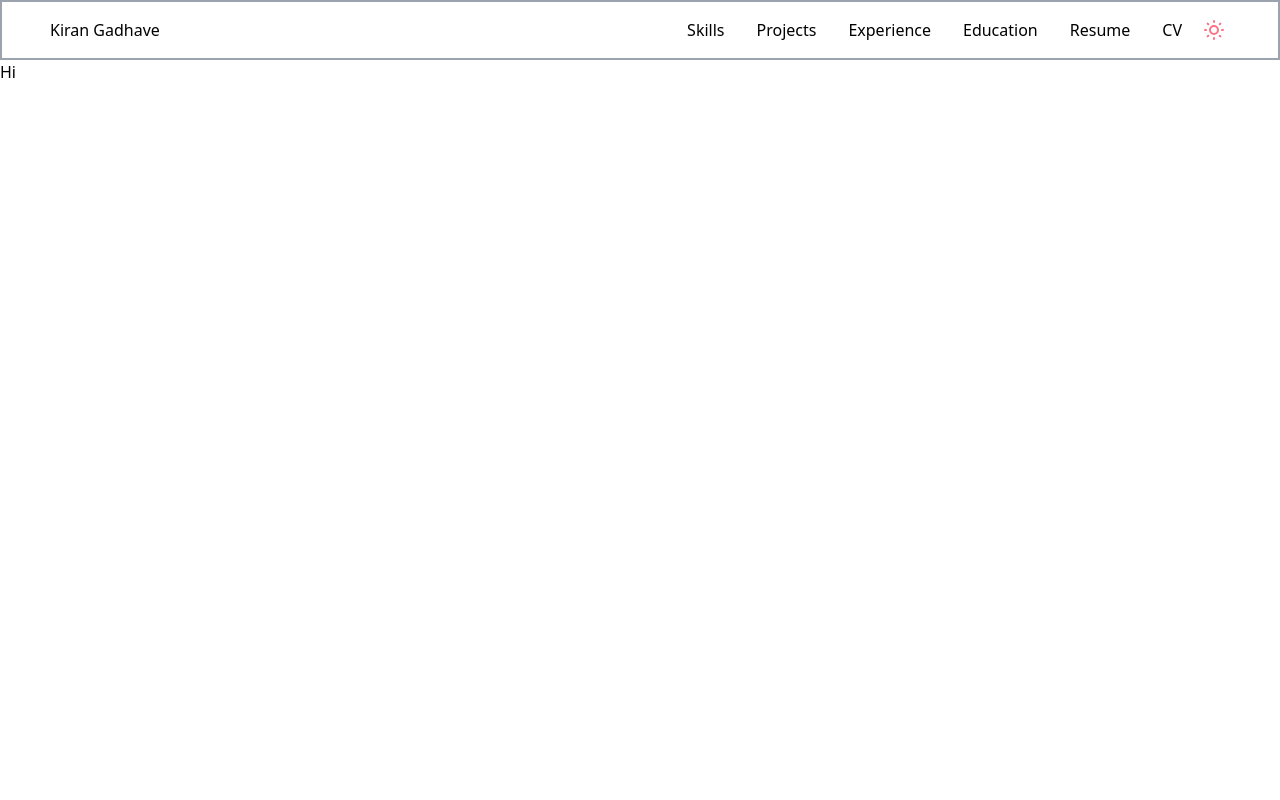
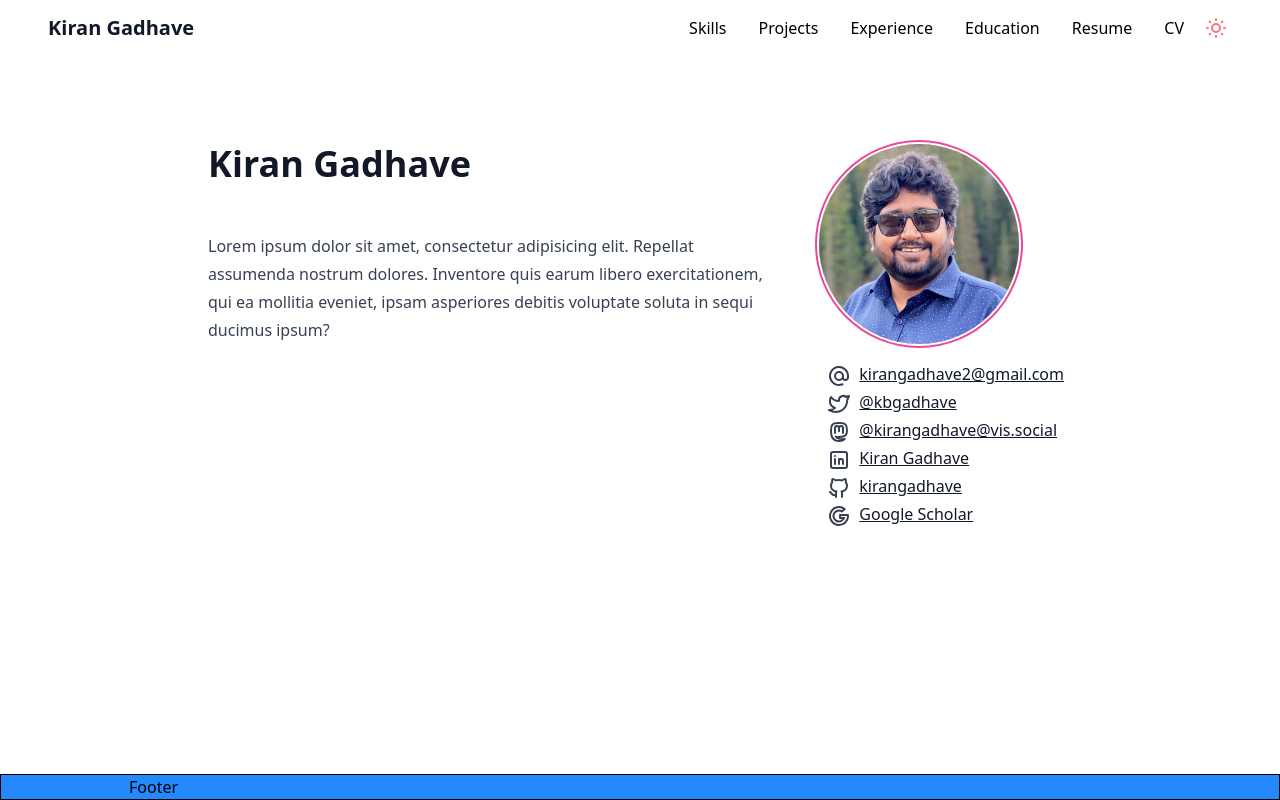
Before and after one commit to kirangadhave/kirangadhave.github.io, a Next.js app: page / in a window 1280 px wide. Built offline with nearby package versions, Linux system fonts and the light colour scheme.

Commit message:
finished homepage

```diff
--- a/app/layout.tsx
+++ b/app/layout.tsx
@@ -1,17 +1,23 @@
 'use client';
 import '@/app/ui/global.css';
-import { IconMoon, IconMoonStars, IconSun } from '@tabler/icons-react';
 import clsx from 'clsx';
-import Image from 'next/image';
-import Link from 'next/link';
-import { usePathname } from 'next/navigation';
 import { useCallback, useEffect, useState } from 'react';
-
-type ColorMode = 'dark' | 'light';
+import Footer from './ui/footer';
+import Navbar, { ColorMode } from './ui/navbar';
 
 const COLOR_MODE_KEY = '__kbg_color_mode__';
 
-function useDarkMode(initial: ColorMode) {
+function useDarkMode() {
+  let initial: ColorMode = 'light';
+
+  if (typeof window !== 'undefined') {
+    initial = window.matchMedia('(prefers-color-scheme: dark)').matches
+      ? 'dark'
+      : 'light';
+
+    initial = localStorage.getItem(COLOR_MODE_KEY) as any;
+  }
+
   const [mode, setMode] = useState<ColorMode>(initial);
 
   const setModeWithLS = useCallback((_mode: ColorMode) => {
@@ -35,27 +41,12 @@ function useDarkMode(initial: ColorMode) {
   return [mode, setModeWithLS] as const;
 }
 
-const links = [
-  { key: 'skills', label: 'Skills' },
-  { key: 'projects', label: 'Projects' },
-  { key: 'experience', label: 'Experience' },
-  { key: 'education', label: 'Education' },
-  { key: 'resume', label: 'Resume' },
-  { key: 'cv', label: 'CV' },
-];
-
 export default function RootLayout({
   children,
 }: {
   children: React.ReactNode;
 }) {
-  const pathname = usePathname();
-  const [darkMode, setDarkMode] = useDarkMode(
-    (localStorage.getItem(COLOR_MODE_KEY) as any) ||
-      (window.matchMedia('(prefers-color-scheme: dark)').matches
-        ? 'dark'
-        : 'light'),
-  );
+  const [darkMode, setDarkMode] = useDarkMode();
 
   return (
     <html lang="en">
@@ -64,38 +55,10 @@ export default function RootLayout({
           dark: darkMode === 'dark',
         })}
       >
-        <main className="flex min-h-screen flex-col content-center bg-white dark:bg-black">
-          <nav className="flex flex-row items-center justify-between border-2 border-solid border-gray-400 px-12">
-            <Link href="/">Kiran Gadhave</Link>
-            <div className="flex flex-row items-center justify-evenly">
-              {links.map((link) => (
-                <div className="p-4" key={link.key}>
-                  <Link
-                    href={`/${link.key}`}
-                    className={clsx({
-                      'text-rose-700': pathname.includes(`/${link.key}`),
-                    })}
-                  >
-                    {link.label}
-                  </Link>
-                </div>
-              ))}
-              <button
-                className="p-1 "
-                onClick={() => {
-                  setDarkMode(darkMode !== 'dark' ? 'dark' : 'light');
-                }}
-              >
-                {/* Set {darkMode !== 'dark' ? "Dark" : "Light"} Theme */}
-                {darkMode === 'dark' ? (
-                  <IconMoonStars className="stroke-rose-400" />
-                ) : (
-                  <IconSun className="stroke-rose-400" />
-                )}
-              </button>
-            </div>
-          </nav>
+        <main className="flex min-h-screen flex-col justify-between gap-2 bg-white dark:bg-black">
+          <Navbar darkMode={darkMode} setDarkMode={setDarkMode} />
           {children}
+          <Footer />
         </main>
       </body>
     </html>
--- a/app/page.tsx
+++ b/app/page.tsx
@@ -1,5 +1,94 @@
-import Link from 'next/link';
+import {
+  IconBrandGithub,
+  IconBrandGoogle,
+  IconBrandLinkedin,
+  IconBrandMastodon,
+} from '@tabler/icons-react';
+import { IconAt, IconBrandTwitter } from '@tabler/icons-react';
+import Image from 'next/image';
+
+const socials = [
+  {
+    key: 'Email',
+    Icon: IconAt,
+    value:
+      'mailto&#58;k&#37;6&#57;&#114;&#37;&#54;1&#110;g%6&#49;d%68a%76%&#54;52%&#52;0gma&#105;&#108;%&#50;Ecom',
+    display: 'kirangadha&#118;e2&#64;&#103;mail&#46;c&#111;m',
+  },
+  {
+    key: 'Twitter',
+    Icon: IconBrandTwitter,
+    value: 'https://twitter.com/kbgadhave',
+    display: '@kbgadhave',
+  },
+  {
+    key: 'Mastodon',
+    Icon: IconBrandMastodon,
+    value: 'https://vis.social/@kirangadhave',
+    display: '@kirangadhave@vis.social',
+  },
+  {
+    key: 'LinkedIn',
+    Icon: IconBrandLinkedin,
+    value: 'https://www.linkedin.com/in/gadhavekiran/',
+    display: 'Kiran Gadhave',
+  },
+  {
+    key: 'Github',
+    Icon: IconBrandGithub,
+    value: 'https://github.com/kirangadhave',
+    display: 'kirangadhave',
+  },
+  {
+    key: 'Google Scholar',
+    Icon: IconBrandGoogle,
+    value: 'https://scholar.google.com/citations?user=RXAZarcAAAAJ&hl=en',
+    display: 'Google Scholar',
+  },
+];
 
 export default function Page() {
-  return 'Hi';
+  return (
+    <div className="mx-32 flex grow flex-col gap-8 ">
+      <div className="flex w-full flex-row justify-between px-16 py-16">
+        <div className="prose flex flex-col gap-4 p-4">
+          <h1 className="font-semibold">Kiran Gadhave</h1>
+          <div>
+            Lorem ipsum dolor sit amet, consectetur adipisicing elit. Repellat
+            assumenda nostrum dolores. Inventore quis earum libero
+            exercitationem, qui ea mollitia eveniet, ipsam asperiores debitis
+            voluptate soluta in sequi ducimus ipsum?
+          </div>
+        </div>
+        <div className="m-4 flex w-min flex-col justify-center">
+          <div className="w-[200px]">
+            <div className="duration-400 relative aspect-square overflow-hidden rounded-full ring-2 ring-pink-500 ring-offset-2 transition-all hover:ring-4 ">
+              <Image
+                src="/assets/home_page.jpg"
+                layout="filled"
+                objectFit="cover"
+                objectPosition="center"
+                fill={true}
+                alt="Picture of Kiran Gadhave wearing sunglasses"
+              />
+            </div>
+          </div>
+          <div className="prose mx-2 my-4 w-max">
+            {socials.map(({ key, Icon, value, display = value }) => (
+              <div key={key}>
+                <Icon className="mr-2 inline-block align-middle" />
+                {key === 'Email' ? (
+                  <a href="ma&#105;lto&#58;k%69%72an%67&#97;dhave&#50;&#64;&#103;mai&#108;&#46;&#37;63o&#109;">
+                    ki&#114;anga&#100;&#104;av&#101;2&#64;&#103;mail&#46;com
+                  </a>
+                ) : (
+                  <a href={value}>{display}</a>
+                )}
+              </div>
+            ))}
+          </div>
+        </div>
+      </div>
+    </div>
+  );
 }
--- /dev/null
+++ b/app/ui/footer.tsx
@@ -0,0 +1,5 @@
+export default function Footer() {
+  return <div className="border border-black bg-blue-400">
+<div className="px-32">Footer</div>
+    </div>
+}
--- /dev/null
+++ b/app/ui/navbar.tsx
@@ -0,0 +1,66 @@
+'use client';
+import { IconMoonStars, IconSun } from '@tabler/icons-react';
+import clsx from 'clsx';
+import Link from 'next/link';
+import { usePathname } from 'next/navigation';
+
+export type ColorMode = 'dark' | 'light';
+
+const links = [
+  { key: 'skills', label: 'Skills' },
+  { key: 'projects', label: 'Projects' },
+  { key: 'experience', label: 'Experience' },
+  { key: 'education', label: 'Education' },
+  { key: 'resume', label: 'Resume' },
+  { key: 'cv', label: 'CV' },
+];
+
+export default function Navbar({
+  darkMode,
+  setDarkMode,
+}: {
+  darkMode: ColorMode;
+  setDarkMode: (m: ColorMode) => void;
+}) {
+  const pathname = usePathname();
+
+  return (
+    <nav className="flex flex-row items-center justify-between px-12">
+      <Link href="/" className="prose">
+        <h3 className="transition-transform duration-200 hover:scale-110">
+          Kiran Gadhave
+        </h3>
+      </Link>
+      <div className="flex flex-row items-center justify-evenly">
+        {links.map((link) => (
+          <div
+            className="p-4 transition-transform duration-200 hover:scale-110"
+            key={link.key}
+          >
+            <Link
+              href={`/${link.key}`}
+              className={clsx({
+                'text-rose-700': pathname.includes(`/${link.key}`),
+              })}
+            >
+              {link.label}
+            </Link>
+          </div>
+        ))}
+        <button
+          className="p-1 "
+          onClick={() => {
+            setDarkMode(darkMode !== 'dark' ? 'dark' : 'light');
+          }}
+        >
+          {/* Set {darkMode !== 'dark' ? "Dark" : "Light"} Theme */}
+          {darkMode === 'dark' ? (
+            <IconMoonStars className="stroke-rose-400" />
+          ) : (
+            <IconSun className="stroke-rose-400" />
+          )}
+        </button>
+      </div>
+    </nav>
+  );
+}
--- a/package.json
+++ b/package.json
@@ -25,6 +25,7 @@
     "zod": "^3.22.2"
   },
   "devDependencies": {
+    "@tailwindcss/typography": "^0.5.10",
     "@types/bcrypt": "^5.0.1",
     "@types/react": "18.2.21",
     "@types/react-dom": "18.2.14",
--- a/tailwind.config.ts
+++ b/tailwind.config.ts
@@ -1,4 +1,21 @@
 import type { Config } from 'tailwindcss';
+
+// Light Mode Colors
+// https://huemint.com/website-2/#palette=#e3e5e7-#2b292b-1fade4-e90053
+
+// Dark Mode Colors
+// https://huemint.com/website-2/#palette=182f42-fcfbfd-1fade4-e90053
+// https://huemint.com/website-2/#palette=2b292b-e3e5e7-1fade4-e90053
+
+/** To Use
+ *
+ * Light:
+ * https://huemint.com/website-2/#palette=#e3e5e7-#2b292b-#1fade4-#e90053
+ *
+ * Dark:
+ * https://huemint.com/website-2/#palette=#2b292b-#e3e5e7-#1fade4-#e90053
+ *
+ **/
 
 const config: Config = {
   content: [
@@ -28,6 +45,6 @@ const config: Config = {
       },
     },
   },
-  plugins: [require('@tailwindcss/forms')],
+  plugins: [require('@tailwindcss/typography'), require('@tailwindcss/forms')],
 };
 export default config;
```
Also changed, not shown: public/assets/home_page.jpg (added), 1 other file (tests, documents, lock files or other folders).
